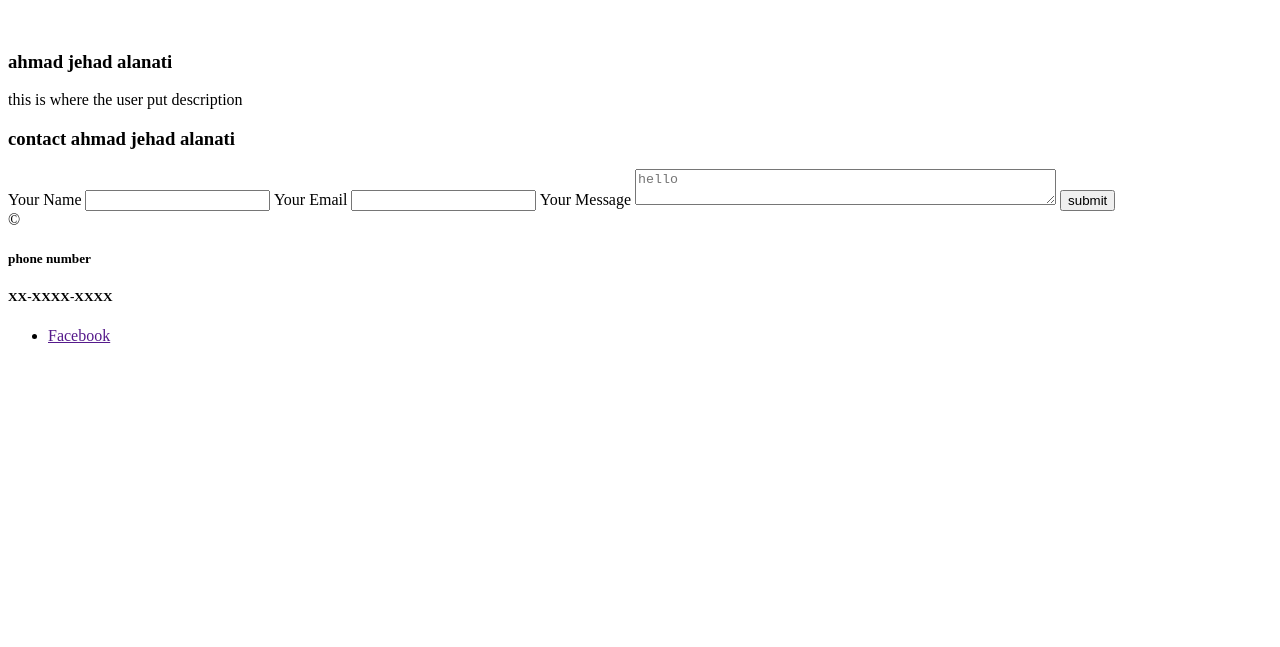
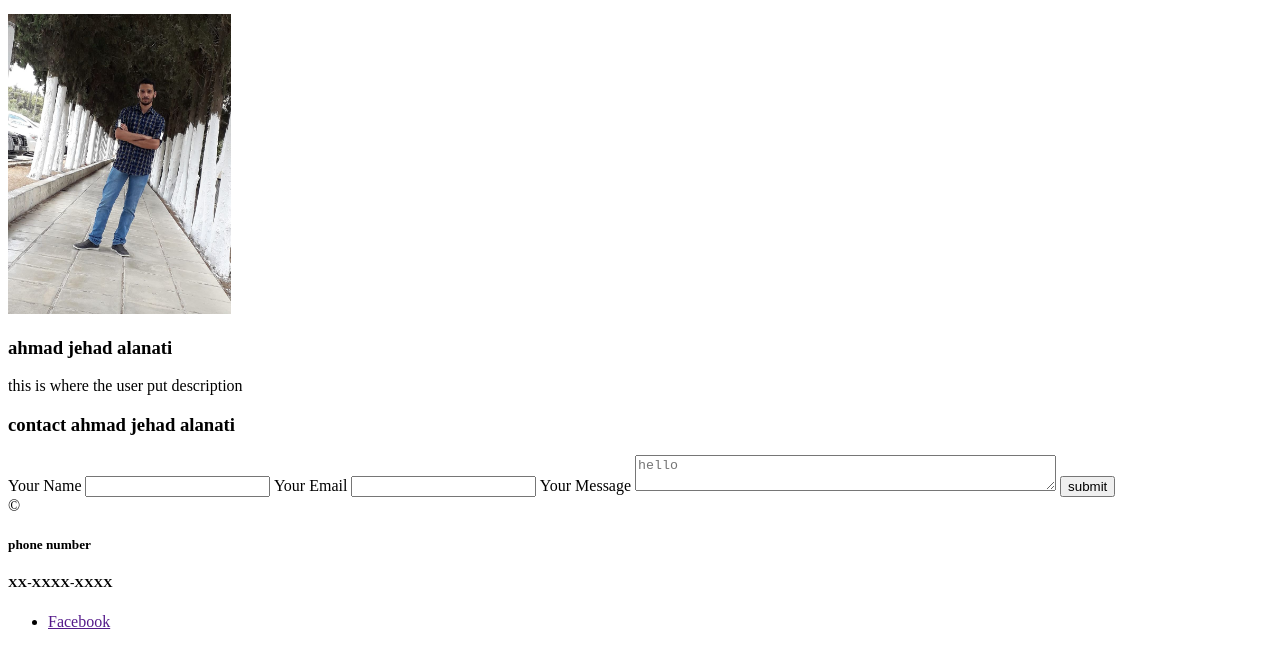
Before and after one commit to Ahmad-Alanati/todo-project, a plain HTML site: page about.html in a window 1280 px wide. Shown: the part 248-895 px from the top of the page. Before the commit the page ends 800 px from the top, so only its background shows below. Drawn offline with Linux system fonts and the light colour scheme.

Commit message:
about file is done

```diff
--- a/about.html
+++ b/about.html
@@ -24,7 +24,7 @@
     <main>
         <section>
             <article>
-                <img src="" />
+                <img src="me photo.jpg" height="300px"/>
                 <h3>ahmad jehad alanati</h3>
                 <p>this is where the user put description</p>
             </article>
```
Also changed, not shown: me photo.jpg (added).
